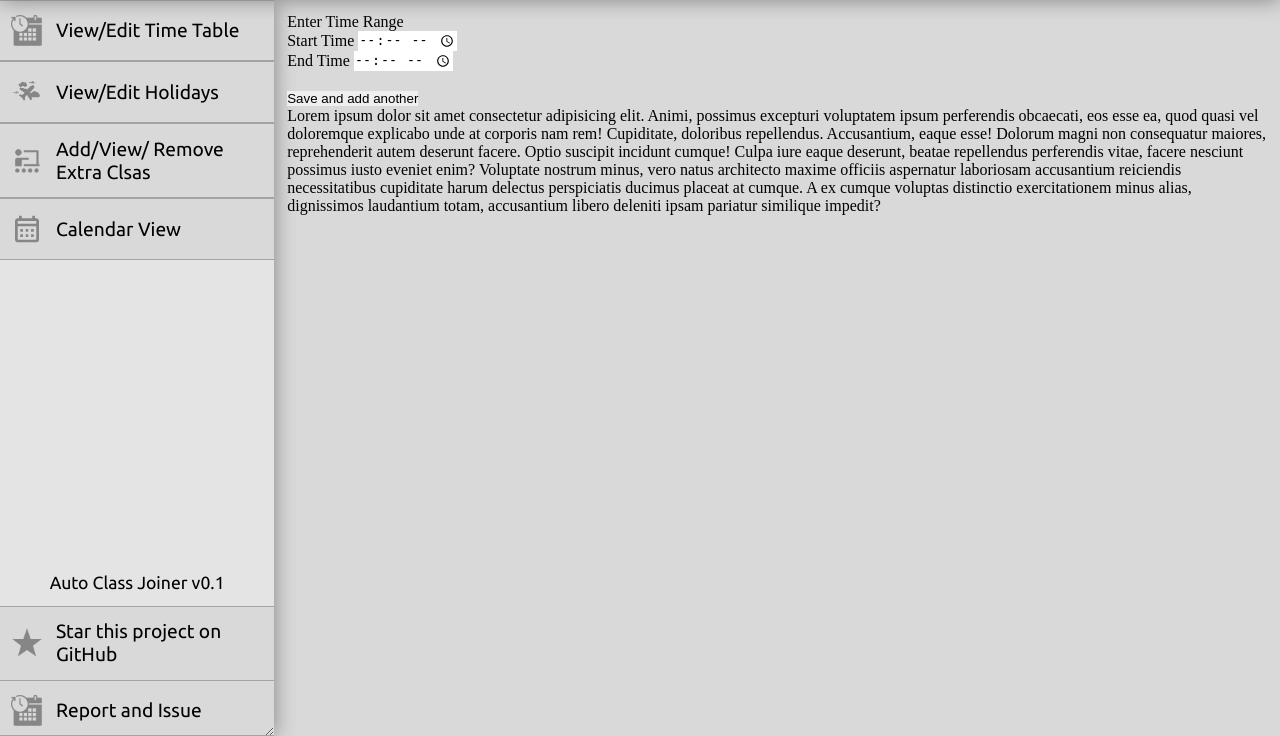
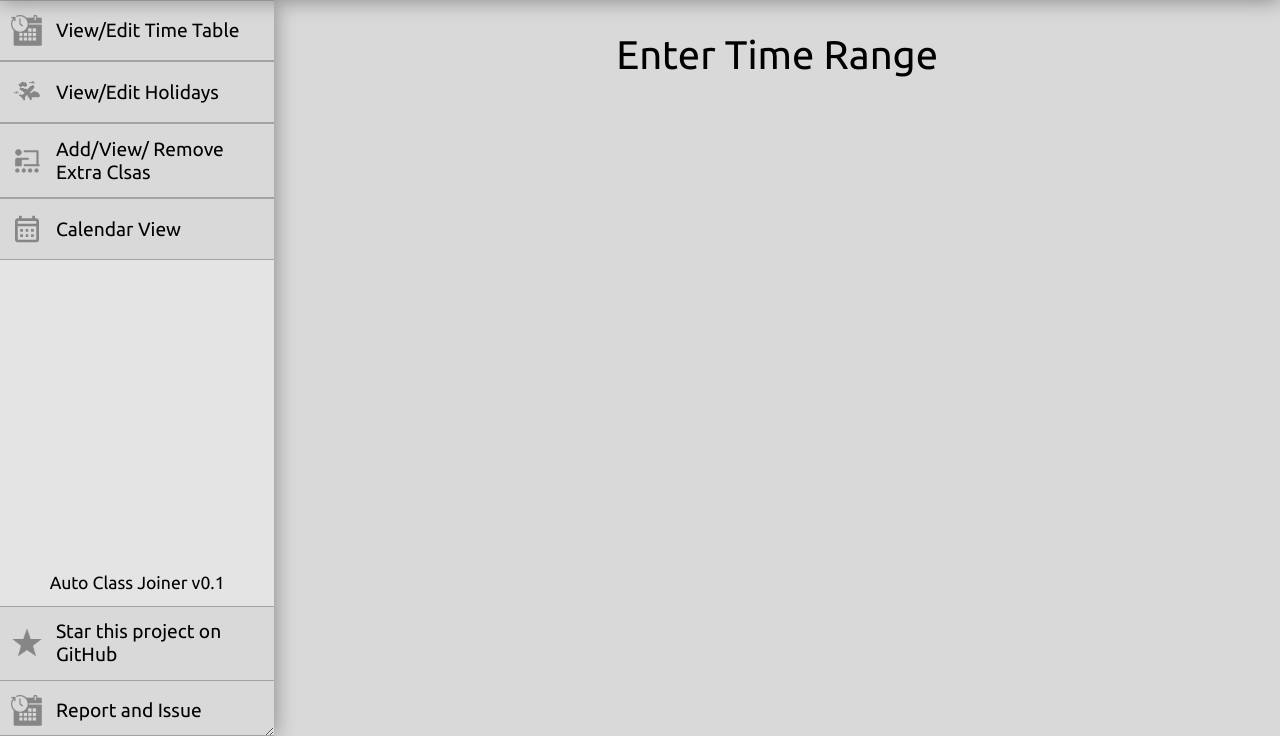
Before and after one commit to AshutoshKumarPatel/Auto_Class_Joiner, a Django app: page /timetable/edit_timings in a window 1280 px wide. Shown: the part 64-800 px from the top of the page. Run offline with Django 4.2, Linux system fonts and the light colour scheme.

Commit message:
Modify edit_timetable HTML and CSS

```diff
--- a/static/css/edit_timings.css
+++ b/static/css/edit_timings.css
@@ -0,0 +1,276 @@
+.container {
+    display: flex;
+    flex-direction: column;
+    justify-content: flex-start;
+    align-items: center;
+    height: 100%;
+    width: 100%;
+    font-family: Ubuntu;
+    font-size: 2.4vmin;
+}
+
+.container span {
+    font-size: 5vmin;
+    margin-top: 2%;
+}
+
+.input-container {
+    display: flex;
+    flex-direction: column;
+    justify-content: center;
+    align-items: center;
+    height: 50%;
+    width: 100%;
+}
+
+.timing-form {
+    width: 100%;
+    display: flex;
+    flex-wrap: wrap;
+    justify-content: space-evenly;
+    align-items: flex-end;
+}
+
+.input-group-container {
+    width: 60%;
+    display: flex;
+    justify-content: center;
+    align-items: center;
+    gap: 5%;
+}
+
+.input-group {
+    width: 100%;
+    display: flex;
+    flex-direction: column;
+    justify-content: space-between;
+    padding: 0% 2%;
+}
+
+.input-group label {
+    font-size: 3vmin;
+    margin-bottom: 5%;
+}
+
+.input-group input {
+    width: 100%;
+    height: 6vh;
+    font-size: 2.4vmin;
+    padding: 1% 5%;
+    border-radius: 20px;
+    outline: none;
+}
+
+.add-button {
+    height: 6.693vh;
+    border: none;
+    color: #fff;
+    background-image: linear-gradient(10deg, #0400ff, #4cf799);
+    border-radius: 20px;
+    background-size: 100% auto;
+    font-family: inherit;
+    font-size: 2.8vmin;
+    padding: 0.6em 1.5em;
+}
+
+button:hover {
+    background-position: right center;
+    background-size: 200% auto;
+    -webkit-animation: pulse 2s infinite;
+    animation: pulse512 1.5s infinite;
+}
+
+
+.data-container {
+    display: flex;
+    height: 50%;
+    width: -webkit-fill-available;
+    border-radius: 10px;
+    background-color: gray;
+    flex-wrap: wrap;
+    align-content: flex-start;
+}
+
+.data-container-card {
+    display: flex;
+    justify-content: space-between;
+    align-items: center;
+    background-color: pink;
+    border-radius: 10px;
+    height: 5vh;
+    width: 15em;
+    padding: 1% 2%;
+    margin: 1%;
+}
+
+.cbx {
+    position: relative;
+    top: 1px;
+    width: 1.8vw;
+    height: 3vh;
+    border: 1px solid #1a1a1a;
+    border-radius: 3px;
+    transition: background 0.1s ease;
+    cursor: pointer;
+    display: block;
+}
+
+.cbx:after {
+    content: '';
+    position: absolute;
+    top: 2px;
+    left: 8px;
+    width: 7px;
+    height: 14px;
+    opacity: 0;
+    transform: rotate(45deg) scale(0);
+    border-right: 2px solid #fff;
+    border-bottom: 2px solid #fff;
+    transition: all 0.3s ease;
+    transition-delay: 0.15s;
+}
+
+#cbx:checked~.cbx {
+    border-color: transparent;
+    background: #6871f1;
+    animation: jelly 0.6s ease;
+}
+
+#cbx:checked~.cbx:after {
+    opacity: 1;
+    transform: rotate(45deg) scale(1);
+}
+
+.checkbox-container {
+    position: relative;
+}
+
+@keyframes jelly {
+    from {
+        transform: scale(1, 1);
+    }
+
+    30% {
+        transform: scale(1.25, 0.75);
+    }
+
+    40% {
+        transform: scale(0.75, 1.25);
+    }
+
+    50% {
+        transform: scale(1.15, 0.85);
+    }
+
+    65% {
+        transform: scale(0.95, 1.05);
+    }
+
+    75% {
+        transform: scale(1.05, 0.95);
+    }
+
+    to {
+        transform: scale(1, 1);
+    }
+}
+
+.hidden-xs-up {
+    display: none !important;
+}
+
+
+.time_range {
+    height: 100%;
+    display: flex;
+    align-items: center;
+}
+
+.options {
+    height: 100%;
+    display: flex;
+    justify-content: center;
+    align-items: center;
+}
+
+.options a {
+    display: flex;
+    align-items: center;
+    width: 100%;
+    height: 100%;
+}
+
+.options img {
+    width: 80%;
+    height: 80%;
+    object-fit: contain;
+}
+
+@keyframes pulse512 {
+    0% {
+        box-shadow: 0 0 0 0 #05bada66;
+    }
+
+    70% {
+        box-shadow: 0 0 0 10px rgb(218 103 68 / 0%);
+    }
+
+    100% {
+        box-shadow: 0 0 0 0 rgb(218 103 68 / 0%);
+    }
+}
+
+@keyframes jelly {
+ from {
+  transform: scale(1, 1);
+ }
+
+ 30% {
+  transform: scale(1.25, 0.75);
+ }
+
+ 40% {
+  transform: scale(0.75, 1.25);
+ }
+
+ 50% {
+  transform: scale(1.15, 0.85);
+ }
+
+ 65% {
+  transform: scale(0.95, 1.05);
+ }
+
+ 75% {
+  transform: scale(1.05, 0.95);
+ }
+
+ to {
+  transform: scale(1, 1);
+ }
+}
+
+@media screen and (max-width: 767px) {
+    .timing-form {
+        flex-direction: column;
+        align-items: center;
+    }
+
+    .input-group-container {
+        width: 80%;
+        margin-right: 4%;
+        flex-direction: column;
+        gap: 5%;
+    }
+    .input-group {
+        margin: 10% 0px;
+    }
+
+    .input-group label, .input-group input {
+        font-size: 5vmin;
+    }
+
+    .add-button {
+        font-size: 4vw;
+    }
+}
--- a/templates/edit_timings.html
+++ b/templates/edit_timings.html
@@ -10,29 +10,50 @@
 
 {% block content %}
     <div class='container'>
+        <span>Enter Time Range</span>
         {% if message %}
         <div class='message-window'>
             <a href="{{ link }}">
                 <div class='message'>
                     <span>
-                        {{ message }}
+                        Timing added to Database
                     </span>
                 </div>
             </a>
         </div>
         {% endif %}
-        <span>Enter Time Range</span>
+        {% if type == 'edit' %}
         <div class='input-container'>
             <form action="" method='post' class='timing-form'>
                 {% csrf_token %}
                 <div class='input-group-container'>
                     <div class='input-group'>
                         <label>Start Time </label>
-                        <input type='time'>
+                        {{ form.start_time }}
                     </div>
                     <div class='input-group'>
                         <label>End Time </label>
-                        <input type='time'>
+                        {{ form.end_time }}
+                    </div>
+                </div>
+                <br>
+                <div class = 'btn'>
+                    <button type='submit' class='add-button'>Update</button>
+                </div>
+            </form>
+        </div>
+        {% elif type == 'add' %}
+        <div class='input-container'>
+            <form action="" method='post' class='timing-form'>
+                {% csrf_token %}
+                <div class='input-group-container'>
+                    <div class='input-group'>
+                        <label>Start Time </label>
+                        {{ form.start_time }}
+                    </div>
+                    <div class='input-group'>
+                        <label>End Time </label>
+                        {{ form.end_time }}
                     </div>
                 </div>
                 <br>
@@ -42,14 +63,26 @@
             </form>
         </div>
         <div class='data-container'>
-            Lorem ipsum dolor sit amet consectetur adipisicing elit. Animi, possimus excepturi voluptatem ipsum perferendis
-            obcaecati, eos esse ea, quod quasi vel doloremque explicabo unde at corporis nam rem! Cupiditate, doloribus
-            repellendus. Accusantium, eaque esse! Dolorum magni non consequatur maiores, reprehenderit autem deserunt
-            facere. Optio suscipit incidunt cumque! Culpa iure eaque deserunt, beatae repellendus perferendis vitae, facere
-            nesciunt possimus iusto eveniet enim? Voluptate nostrum minus, vero natus architecto maxime officiis aspernatur
-            laboriosam accusantium reiciendis necessitatibus cupiditate harum delectus perspiciatis ducimus placeat at
-            cumque. A ex cumque voluptas distinctio exercitationem minus alias, dignissimos laudantium totam, accusantium
-            libero deleniti ipsam pariatur similique impedit?
+            <form action="{% url 'delete_timing' %}" method="POST">
+                {% csrf_token %}
+                <button type = 'submit' class = 'add-button'>bhag db se</button>
+                {% for timing in timings %}
+                <div class='data-container-card'>
+                    <div class='checkbox-container'>
+                        <input type="checkbox" name="delete" value = "{{ timing.id }}">
+                    </div>
+                    <div class='time_range'>
+                        {{ timing.start_time | date:"h:i A" }} - {{ timing.end_time | date:"h:i A" }}
+                    </div>
+                    <div class='options'>
+                        <a href = "{% url 'edit_timing' timing.id %}">
+                            <img src="{% static '/images/edit.svg' %}">
+                        </a>
+                    </div>
+                </div>
+                {% endfor %}
+            </form>
         </div>
+        {% endif %}
     </div>
 {% endblock content %}
```
Also changed, not shown: static/images/edit.svg (added).
